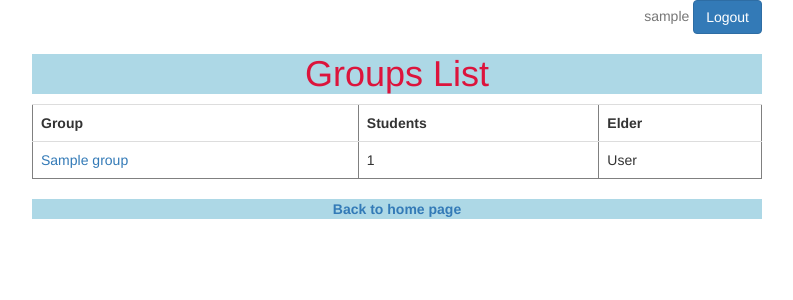
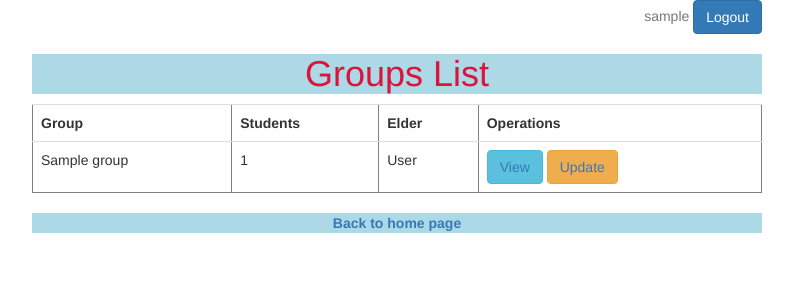
Before and after one commit to DiankaDS/university, a Django app: page /groups/ in a window 1280 px wide. Shown: the top 300 px of the page, without its empty margins (243-1036 px from the left). Run offline with Django 3.2, Linux system fonts and the light colour scheme; a user stored in the database is signed in; tables that the repository leaves empty hold one stand-in row (values such as "Sample post"); some libraries are stand-ins or nearby versions.

Commit message:
Create update-form for groups

```diff
--- a/group/templates/groups_list.html
+++ b/group/templates/groups_list.html
@@ -12,12 +12,15 @@
         <th>Group</th>
         <th>Students</th>
         <th>Elder</th>
+        <th>Operations</th>
     </tr>
     {% for group in object_list %}
         <tr>
-            <td><a href="{% url 'groups:info' group.id %}">{{ group.group_name }}</a></td>
+            <td>{{ group.group_name }}</td>
             <td>{{ group.student_set.count }}</td>
             <td>{{ group.elder }}</td>
+            <td><button type="button" class="btn btn-info"><a href="{% url 'groups:info' group.id %}">View</a></button>
+            <button type="button" class="btn btn-warning"><a href="{% url 'groups:update' group.id %}">Update</a></button></td>
         </tr>
     {% endfor %}
     </table>
--- a/group/urls.py
+++ b/group/urls.py
@@ -1,10 +1,12 @@
 from django.conf.urls import patterns, url
 from django.contrib.auth.decorators import login_required
-from group.views import GroupsListView, GroupsInfoView
+from group.views import GroupsListView, GroupsInfoView, GroupUpdateView
 
 urlpatterns = patterns(
     '',
     url(r'^$', login_required(GroupsListView.as_view()), name="groups"),
     url(r'^(?P<pk>\d+)/$', login_required(GroupsInfoView.as_view()),
-        name="info")
+        name="info"),
+    url(r'(?P<pk>\d+)/update/$', login_required(GroupUpdateView.as_view()),
+        name="update"),
 )
--- a/group/views.py
+++ b/group/views.py
@@ -1,11 +1,21 @@
-from django.shortcuts import render
-from django.views.generic import ListView, DetailView
+from django.core.urlresolvers import reverse
+from django.views.generic import ListView, DetailView, UpdateView
 from group.models import Group
+
 
 class GroupsListView(ListView):
     model = Group
     template_name = "groups_list.html"
 
+
 class GroupsInfoView(DetailView):
     model = Group
     template_name = "groups_info.html"
+
+
+class GroupUpdateView(UpdateView):
+    model = Group
+    template_name = "update_group.html"
+
+    def get_success_url(self):
+        return reverse("groups:groups")
```
Also changed, not shown: group/templates/update_group.html (added, +13 -0 lines).
